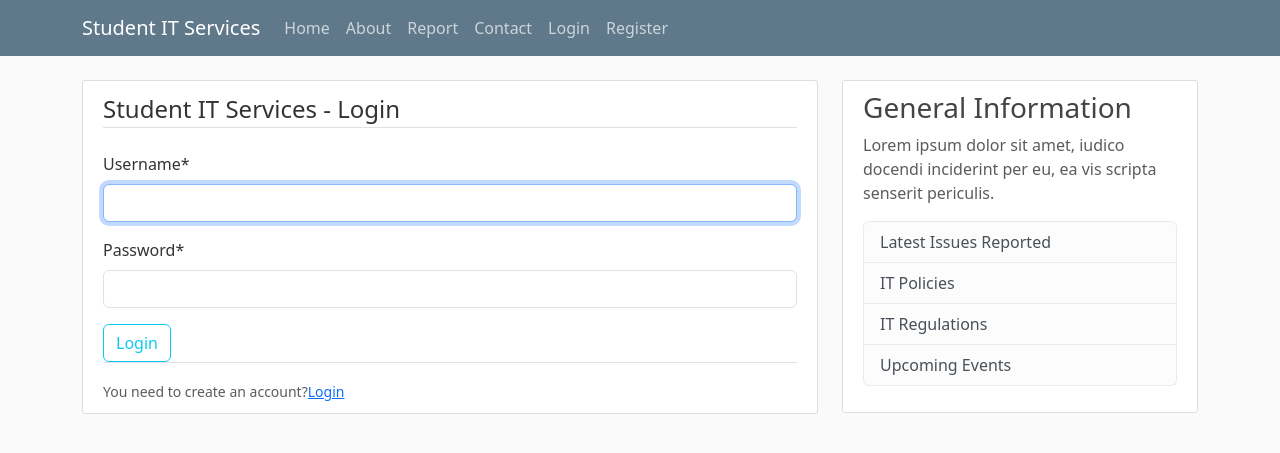
After one commit to Kemon1/y3DjangoApp, a Django app: page /login/ in a window 1280 px wide. The commit adds this page. Shown: the top 453 px of the page. Run offline with Django 5.2, Linux system fonts and the light colour scheme; some libraries are stand-ins or nearby versions.

Commit message:
added login & logout with restrictions

```diff
--- a/itapps/settings.py
+++ b/itapps/settings.py
@@ -128,3 +128,6 @@
 
 CRISPY_ALLOWED_TEMPLATE_PACKS = 'bootstrap4'
 CRISPY_TEMPLATE_PACK = 'bootstrap4'
+
+LOGIN_REDIRECT_URL = 'itreporting:home'
+LOGIN_URL = 'login'
--- a/itapps/urls.py
+++ b/itapps/urls.py
@@ -1,7 +1,12 @@
 from django.contrib import admin
 from django.urls import path, include
+from django.contrib.auth import views as auth_views
+from users import views as user_views
 
 urlpatterns = [
     path('admin/', admin.site.urls),
     path('', include('itreporting.urls')),
+    path('login/', auth_views.LoginView.as_view(template_name='users/login.html'), name='login'),
+    path('logout/', auth_views.LogoutView.as_view(template_name='users/logout.html'), name='logout'),
+    path('profile', user_views.profile, name = 'profile'),
 ]
--- a/itreporting/templates/itreporting/base.html
+++ b/itreporting/templates/itreporting/base.html
@@ -33,8 +33,17 @@
                     </div>
                     <!-- Navbar Right Side -->
                     <div class="navbar-nav">
-                        <a class="nav-item nav-link" href="#">Login</a>
-                        <a class="nav-item nav-link" href="#">Register</a>
+                        <div class="navbar-nav">
+                            {% if user.is_authenticated %}
+                            <a class="nav-item nav-link" href="{% url 'profile' %}">Profile</a>
+                            <a class="nav-item nav-link" href="{% url 'logout' %}">Logout</a>
+                            {% else %}
+                            <a class="nav-item nav-link" href="{% url 'login' %}">Login</a>
+                            <a class="nav-item nav-link" href="{% url 'register' %}">Register</a>
+                            {% endif %}
+                        </div>
+
+
                     </div>
                 </div>
                 </div>
--- /dev/null
+++ b/users/templates/users/login.html
@@ -0,0 +1,41 @@
+{% extends "itreporting/base.html" %}
+
+{% load crispy_forms_tags %}
+
+{% block content %}
+
+<div class="content-section">
+
+    <form method="POST">
+
+        {% csrf_token %}
+
+        <fieldset class="form-group">
+
+            <legend class="border-bottom mb-4">Student IT Services - Login</legend>
+
+            {{ form|crispy}}
+
+        </fieldset>
+
+        <div class="form-group">
+
+            <button class="btn btn-outline-info" type="submit">Login</button>
+
+        </div>
+
+    </form>
+
+    <div class="border-top pt-3">
+
+        <small class="text-muted">
+
+        You need to create an account?<a class="ml-2" href="{% url 'login' %}">Login</a>
+
+        </small>
+
+    </div>
+
+</div>
+
+{% endblock content %}
--- /dev/null
+++ b/users/templates/users/profile.html
@@ -0,0 +1,5 @@
+{% extends "itreporting/base.html" %}
+
+{% block content %}
+    <h1>{{ user.username }}</h1>
+{% endblock content %}
```
Also changed, not shown: users/templates/users/logout.html (added, +7 -0 lines), users/views.py (+8 -4 lines), db.sqlite3, itreporting/urls.py (line endings or trailing spaces).
